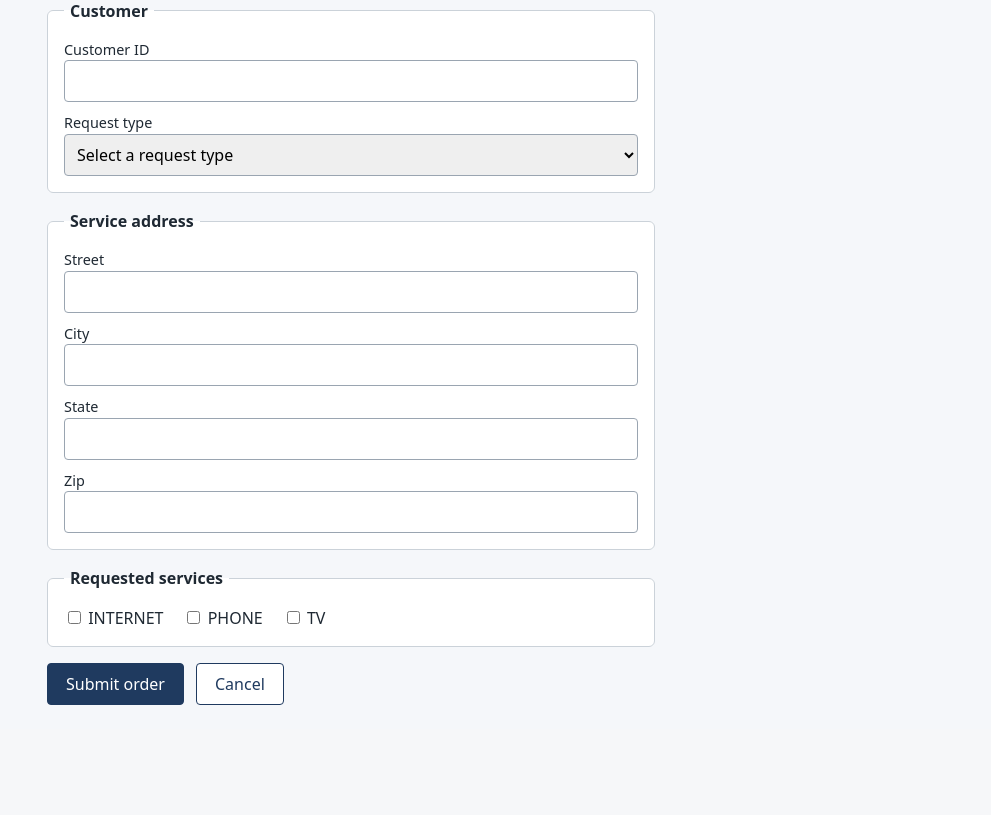
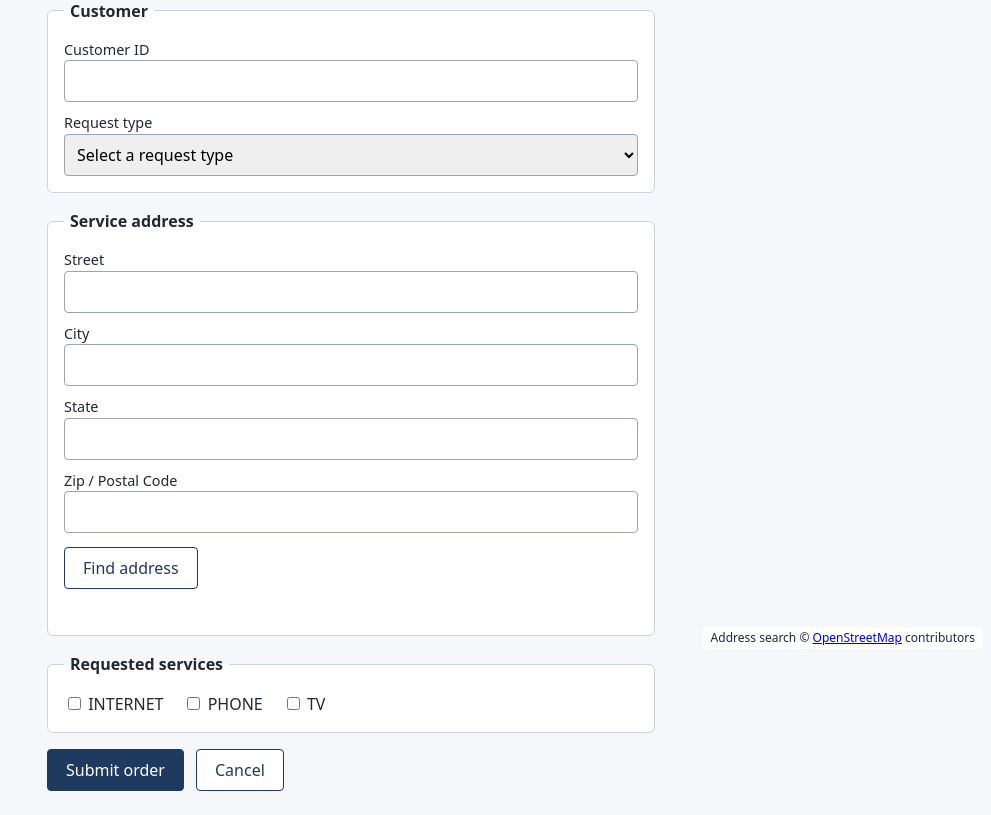
Before and after one commit to shreyasvs1/telecom-provisioning-demo, a Spring Boot app: page /orders/new in a window 1280 px wide. Shown: the part 145-960 px from the top of the page, without its empty margins (289-1280 px from the left). Before the commit the page ends 850 px from the top, so only its background shows below. Run offline with Spring Boot 4, Linux system fonts and the light colour scheme.

Commit message:
Add Find address lookup to the order entry screen (KAN-14).
The New order form gets a Find address button. The operator types what
they know into the four address fields, presses the button and picks from
the matches, which fills street, city, state code and zip / postal code.

- address-lookup.js (KAN-15): calls the public Nominatim service from the
  browser, limited to the US and Canada, at most one request per second.
  The server never calls Nominatim.
- address-form.js (KAN-16): the button, the list of matches, messages and
  keyboard handling. The controls stay hidden without JavaScript.
- The Zip label becomes Zip / Postal Code; the field is still named zip.
- README: describes the lookup.

Co-Authored-By: Claude Opus 5.5 <noreply@anthropic.com>

```diff
--- a/src/main/resources/static/css/app.css
+++ b/src/main/resources/static/css/app.css
@@ -1,4 +1,7 @@
 * { box-sizing: border-box; }
+
+/* The hidden attribute must win over any display rule below */
+[hidden] { display: none !important; }
 
 body {
     margin: 0;
@@ -72,3 +75,36 @@ input[type="text"], select {
 .message ul { padding-left: 20px; }
 .message.success { background: #e3f9e5; border: 1px solid #57ae5b; }
 .message.error { background: #ffe3e3; border: 1px solid #e12d39; }
+
+/* Find address: lookup button, status line and the list of matches */
+.address-lookup { margin-top: 14px; }
+.button[aria-disabled="true"] { opacity: 0.6; cursor: progress; }
+.lookup-status { min-height: 1.5em; margin: 8px 0 0; font-size: 0.9rem; }
+.address-matches { margin-top: 8px; }
+.address-matches ul { margin: 0 0 8px; padding: 0; list-style: none; border: 1px solid #9aa5b1; border-radius: 4px; }
+.address-matches li + li { border-top: 1px solid #cbd2d9; }
+
+.address-match {
+    display: block;
+    width: 100%;
+    padding: 8px 10px;
+    font: inherit;
+    text-align: left;
+    color: inherit;
+    background: #ffffff;
+    border: 0;
+    cursor: pointer;
+}
+
+.address-match:hover, .address-match:focus { background: #dce9f9; outline: 2px solid #1f3a5f; outline-offset: -2px; }
+
+.osm-attribution {
+    position: fixed;
+    right: 8px;
+    bottom: 6px;
+    margin: 0;
+    padding: 2px 8px;
+    font-size: 0.75rem;
+    background: rgba(255, 255, 255, 0.9);
+    border-radius: 4px;
+}
--- /dev/null
+++ b/src/main/resources/static/js/address-form.js
@@ -0,0 +1,151 @@
+/*
+ * The "Find address" button on the New order page.
+ *
+ * The operator types what they know into the four address fields and presses
+ * the button. The matches from AddressLookup (address-lookup.js) are listed,
+ * and choosing one replaces all four fields. A field the match has no value
+ * for is cleared.
+ *
+ * Nothing is sent while the operator types: a lookup starts only on a press
+ * of the button. The button never submits the order.
+ *
+ * The lookup controls are hidden in the page markup and revealed here, so
+ * with JavaScript turned off the form looks and works as it did before.
+ */
+(function () {
+    "use strict";
+
+    var container = document.getElementById("address-lookup");
+    if (!container || !window.AddressLookup) {
+        return;
+    }
+
+    var FIELD_NAMES = ["street", "city", "state", "zip"];
+    var fields = {};
+    FIELD_NAMES.forEach(function (name) { fields[name] = document.getElementById(name); });
+
+    var findButton = document.getElementById("find-address");
+    var status = document.getElementById("address-lookup-status");
+    var matchesPanel = document.getElementById("address-matches");
+    var matchList = document.getElementById("address-match-list");
+    var closeButton = document.getElementById("close-address-matches");
+
+    var busy = false;
+
+    function setStatus(message) {
+        status.textContent = message;
+    }
+
+    function setBusy(value) {
+        busy = value;
+        // aria-disabled rather than disabled, so the button keeps keyboard focus during the lookup
+        findButton.setAttribute("aria-disabled", value ? "true" : "false");
+    }
+
+    function typedAddress() {
+        var address = {};
+        FIELD_NAMES.forEach(function (name) { address[name] = fields[name].value; });
+        return address;
+    }
+
+    function matchButtons() {
+        return Array.prototype.slice.call(matchList.querySelectorAll("button"));
+    }
+
+    function closeMatches() {
+        matchesPanel.hidden = true;
+        while (matchList.firstChild) {
+            matchList.removeChild(matchList.firstChild);
+        }
+    }
+
+    function choose(match) {
+        FIELD_NAMES.forEach(function (name) { fields[name].value = match[name]; });
+        closeMatches();
+        setStatus("Address filled in. Check it, and complete any empty field, before submitting.");
+
+        var firstEmpty = FIELD_NAMES.filter(function (name) { return fields[name].value === ""; })[0];
+        fields[firstEmpty || "street"].focus();
+    }
+
+    function showMatches(matches) {
+        closeMatches();
+        matches.forEach(function (match) {
+            var item = document.createElement("li");
+            var button = document.createElement("button");
+            button.type = "button";
+            button.className = "address-match";
+            // textContent, never innerHTML: the label comes from an external service
+            button.textContent = match.label;
+            button.addEventListener("click", function () { choose(match); });
+            item.appendChild(button);
+            matchList.appendChild(item);
+        });
+        matchesPanel.hidden = false;
+        setStatus(matches.length === 1
+            ? "1 address found. Choose it, or close the list to keep what you typed."
+            : matches.length + " addresses found. Choose one, or close the list to keep what you typed.");
+        matchButtons()[0].focus();
+    }
+
+    function showResult(result) {
+        if (result.status === "empty") {
+            setStatus("Type an address first, then press Find address.");
+            fields.street.focus();
+        } else if (result.status === "unavailable") {
+            setStatus("Address lookup is not available right now. Please type the address by hand.");
+        } else if (result.matches.length === 0) {
+            setStatus("No address was found. Check what you typed, or enter the address by hand.");
+        } else {
+            showMatches(result.matches);
+        }
+    }
+
+    findButton.addEventListener("click", function () {
+        if (busy) {
+            return;
+        }
+        closeMatches();
+        setBusy(true);
+        setStatus("Looking up the address...");
+        window.AddressLookup.find(typedAddress()).then(function (result) {
+            setBusy(false);
+            showResult(result);
+        });
+    });
+
+    closeButton.addEventListener("click", function () {
+        closeMatches();
+        setStatus("");
+        findButton.focus();
+    });
+
+    matchesPanel.addEventListener("keydown", function (event) {
+        if (event.key === "Escape") {
+            event.preventDefault();
+            closeMatches();
+            setStatus("");
+            findButton.focus();
+            return;
+        }
+
+        var buttons = matchButtons();
+        var current = buttons.indexOf(document.activeElement);
+        var next = -1;
+        if (event.key === "ArrowDown") {
+            next = current < buttons.length - 1 ? current + 1 : 0;
+        } else if (event.key === "ArrowUp") {
+            next = current > 0 ? current - 1 : buttons.length - 1;
+        } else if (event.key === "Home") {
+            next = 0;
+        } else if (event.key === "End") {
+            next = buttons.length - 1;
+        }
+        if (next !== -1 && buttons.length > 0) {
+            event.preventDefault();
+            buttons[next].focus();
+        }
+    });
+
+    container.hidden = false;
+})();
--- /dev/null
+++ b/src/main/resources/static/js/address-lookup.js
@@ -0,0 +1,144 @@
+/*
+ * Address lookup against the public Nominatim service (OpenStreetMap).
+ *
+ * This is the application's only real external integration, and it runs in
+ * the operator's browser: the server never calls Nominatim. It is used by the
+ * "Find address" button on the New order page (see address-form.js).
+ *
+ * Nominatim's usage policy (https://operations.osmfoundation.org/policies/nominatim/)
+ * shapes what this file does:
+ *   - No auto-complete: find() is only ever called when the operator asks.
+ *   - At most 1 request per second: requests are spaced out below.
+ *   - The request must identify the application: the browser's Referer header
+ *     does that, so nothing here may suppress it (no referrerPolicy override).
+ *
+ * Usage:
+ *   AddressLookup.find({ street, city, state, zip }).then(function (result) { ... });
+ *
+ * find() never rejects. It resolves to one of:
+ *   { status: "empty" }                 nothing was typed, no request was sent
+ *   { status: "ok", matches: [...] }    matches may be an empty list
+ *   { status: "unavailable" }           Nominatim could not be reached or did not answer in time
+ *
+ * Each match is { label, street, city, state, zip }. A value Nominatim did not
+ * supply is an empty string, so the form can clear that field.
+ */
+(function (root) {
+    "use strict";
+
+    var SEARCH_URL = "https://nominatim.openstreetmap.org/search";
+    var COUNTRY_CODES = ["us", "ca"];
+    var MAX_MATCHES = 5;
+    var TIMEOUT_MS = 8000;
+    var MIN_INTERVAL_MS = 1000;
+
+    // Fallback for the rare result that has no ISO3166-2-lvl4 code, only a name
+    var STATE_CODES = {
+        "alabama": "AL", "alaska": "AK", "arizona": "AZ", "arkansas": "AR", "california": "CA",
+        "colorado": "CO", "connecticut": "CT", "delaware": "DE", "district of columbia": "DC",
+        "florida": "FL", "georgia": "GA", "hawaii": "HI", "idaho": "ID", "illinois": "IL",
+        "indiana": "IN", "iowa": "IA", "kansas": "KS", "kentucky": "KY", "louisiana": "LA",
+        "maine": "ME", "maryland": "MD", "massachusetts": "MA", "michigan": "MI", "minnesota": "MN",
+        "mississippi": "MS", "missouri": "MO", "montana": "MT", "nebraska": "NE", "nevada": "NV",
+        "new hampshire": "NH", "new jersey": "NJ", "new mexico": "NM", "new york": "NY",
+        "north carolina": "NC", "north dakota": "ND", "ohio": "OH", "oklahoma": "OK", "oregon": "OR",
+        "pennsylvania": "PA", "rhode island": "RI", "south carolina": "SC", "south dakota": "SD",
+        "tennessee": "TN", "texas": "TX", "utah": "UT", "vermont": "VT", "virginia": "VA",
+        "washington": "WA", "west virginia": "WV", "wisconsin": "WI", "wyoming": "WY",
+        "alberta": "AB", "british columbia": "BC", "manitoba": "MB", "new brunswick": "NB",
+        "newfoundland and labrador": "NL", "northwest territories": "NT", "nova scotia": "NS",
+        "nunavut": "NU", "ontario": "ON", "prince edward island": "PE", "quebec": "QC",
+        "québec": "QC", "saskatchewan": "SK", "yukon": "YT"
+    };
+
+    var lastRequestAt = 0;
+
+    function trimmed(value) {
+        return (value === null || value === undefined) ? "" : String(value).trim();
+    }
+
+    // Everything typed across the four address fields, as one search text
+    function searchText(address) {
+        return [address.street, address.city, address.state, address.zip]
+            .map(trimmed)
+            .filter(function (part) { return part !== ""; })
+            .join(", ");
+    }
+
+    function stateCode(details) {
+        // "US-IL" -> "IL", "CA-ON" -> "ON"
+        var iso = trimmed(details["ISO3166-2-lvl4"]);
+        if (iso.indexOf("-") !== -1) {
+            return iso.split("-").pop().toUpperCase();
+        }
+        return STATE_CODES[trimmed(details.state || details.province).toLowerCase()] || "";
+    }
+
+    function toMatch(result) {
+        var details = result.address || {};
+        var road = trimmed(details.road || details.pedestrian || details.residential);
+        var houseNumber = trimmed(details.house_number);
+        return {
+            label: trimmed(result.display_name),
+            street: road === "" ? "" : (houseNumber + " " + road).trim(),
+            city: trimmed(details.city || details.town || details.village || details.hamlet || details.municipality),
+            state: stateCode(details),
+            zip: trimmed(details.postcode)
+        };
+    }
+
+    function inCoveredCountry(result) {
+        var code = trimmed((result.address || {}).country_code).toLowerCase();
+        return COUNTRY_CODES.indexOf(code) !== -1;
+    }
+
+    function wait(ms) {
+        return new Promise(function (resolve) { setTimeout(resolve, ms); });
+    }
+
+    function request(text) {
+        var url = SEARCH_URL +
+            "?format=jsonv2&addressdetails=1" +
+            "&countrycodes=" + COUNTRY_CODES.join(",") +
+            "&limit=" + MAX_MATCHES +
+            "&q=" + encodeURIComponent(text);
+
+        var controller = new AbortController();
+        var timer = setTimeout(function () { controller.abort(); }, TIMEOUT_MS);
+        lastRequestAt = Date.now();
+
+        return fetch(url, { signal: controller.signal, headers: { "Accept": "application/json" } })
+            .then(function (response) {
+                if (!response.ok) {
+                    throw new Error("Nominatim answered HTTP " + response.status);
+                }
+                return response.json();
+            })
+            .then(function (results) {
+                if (!Array.isArray(results)) {
+                    throw new Error("Unexpected answer from Nominatim");
+                }
+                return { status: "ok", matches: results.filter(inCoveredCountry).map(toMatch) };
+            })
+            .catch(function () {
+                // Network error, timeout, bad status or unreadable answer: all mean "enter it by hand"
+                return { status: "unavailable" };
+            })
+            .then(function (outcome) {
+                clearTimeout(timer);
+                return outcome;
+            });
+    }
+
+    function find(address) {
+        var text = searchText(address || {});
+        if (text === "") {
+            return Promise.resolve({ status: "empty" });
+        }
+        var sinceLast = Date.now() - lastRequestAt;
+        var delay = sinceLast >= MIN_INTERVAL_MS ? 0 : MIN_INTERVAL_MS - sinceLast;
+        return wait(delay).then(function () { return request(text); });
+    }
+
+    root.AddressLookup = { find: find };
+})(typeof window !== "undefined" ? window : globalThis);
--- a/src/main/resources/templates/order-form.html
+++ b/src/main/resources/templates/order-form.html
@@ -47,8 +47,18 @@
             <label for="state">State</label>
             <input type="text" th:field="*{state}">
 
-            <label for="zip">Zip</label>
+            <label for="zip">Zip / Postal Code</label>
             <input type="text" th:field="*{zip}">
+
+            <!-- Hidden until address-form.js reveals it, so the form is unchanged without JavaScript -->
+            <div class="address-lookup" id="address-lookup" hidden>
+                <button type="button" class="button" id="find-address">Find address</button>
+                <p class="lookup-status" id="address-lookup-status" role="status" aria-live="polite"></p>
+                <div class="address-matches" id="address-matches" hidden>
+                    <ul id="address-match-list" aria-label="Matching addresses"></ul>
+                    <button type="button" class="button" id="close-address-matches">Close without choosing</button>
+                </div>
+            </div>
         </fieldset>
 
         <fieldset>
@@ -64,6 +74,14 @@
             <a class="button" th:href="@{/}">Cancel</a>
         </div>
     </form>
+
+    <p class="osm-attribution">
+        Address search &copy;
+        <a href="https://www.openstreetmap.org/copyright" target="_blank" rel="noopener">OpenStreetMap</a> contributors
+    </p>
+
+    <script th:src="@{/js/address-lookup.js}"></script>
+    <script th:src="@{/js/address-form.js}"></script>
 </main>
 </body>
 </html>
```
Also changed, not shown: README.md, 1 other file.
